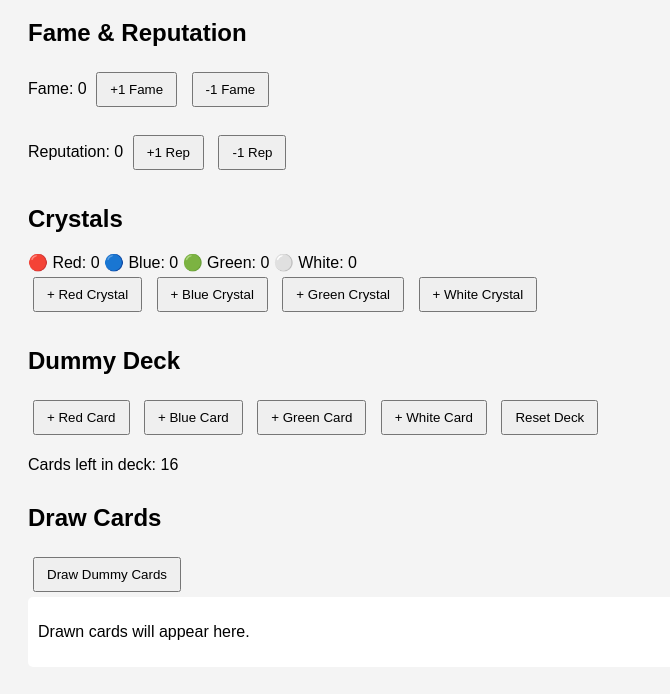
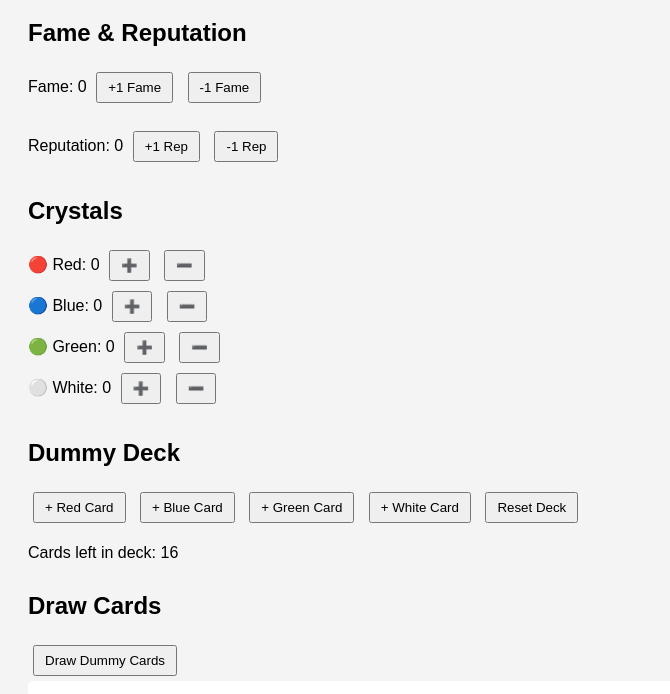
Before and after one commit to pasteurize123/mage-knight-companion, a plain HTML site: page index.html in a window 1280 px wide. Shown: the part 89-783 px from the top of the page, without its empty margins (0-670 px from the left). Drawn offline with Linux system fonts and the light colour scheme.

Commit message:
Update index.html

```diff
--- a/index.html
+++ b/index.html
@@ -6,7 +6,7 @@
     body { font-family: sans-serif; padding: 20px; background: #f4f4f4; }
     h1 { color: #333; }
     .section { margin-bottom: 30px; }
-    button { margin: 5px; padding: 8px 12px; }
+    button { margin: 5px; padding: 6px 10px; }
     .output { background: #fff; padding: 10px; border-radius: 5px; }
   </style>
 </head>
@@ -26,13 +26,17 @@
   <div class="section">
     <h2>Crystals</h2>
     🔴 Red: <span id="red">0</span>
+    <button onclick="changeCrystal('red', 1)">➕</button>
+    <button onclick="changeCrystal('red', -1)">➖</button><br>
     🔵 Blue: <span id="blue">0</span>
+    <button onclick="changeCrystal('blue', 1)">➕</button>
+    <button onclick="changeCrystal('blue', -1)">➖</button><br>
     🟢 Green: <span id="green">0</span>
-    ⚪ White: <span id="white">0</span><br>
-    <button onclick="addCrystal('red')">+ Red Crystal</button>
-    <button onclick="addCrystal('blue')">+ Blue Crystal</button>
-    <button onclick="addCrystal('green')">+ Green Crystal</button>
-    <button onclick="addCrystal('white')">+ White Crystal</button>
+    <button onclick="changeCrystal('green', 1)">➕</button>
+    <button onclick="changeCrystal('green', -1)">➖</button><br>
+    ⚪ White: <span id="white">0</span>
+    <button onclick="changeCrystal('white', 1)">➕</button>
+    <button onclick="changeCrystal('white', -1)">➖</button>
   </div>
 
   <div class="section">
@@ -89,8 +93,8 @@
       document.getElementById("reputation").textContent = reputation;
     }
 
-    function addCrystal(color) {
-      crystals[color]++;
+    function changeCrystal(color, amount) {
+      crystals[color] = Math.max(0, crystals[color] + amount);
       document.getElementById(color).textContent = crystals[color];
     }
 
@@ -116,7 +120,7 @@
       // Check last card and draw extra cards equal to matching crystals
       let lastCard = drawn[drawn.length - 1];
       if (lastCard) {
-        let color = lastCard.split(" ")[0].toLowerCase(); // "Red Card" → "red"
+        let color = lastCard.split(" ")[0].toLowerCase();
         let extraDraws = crystals[color] || 0;
 
         for (let i = 0; i < extraDraws && dummyDeck.length > 0; i++) {
@@ -125,9 +129,7 @@
         }
       }
 
-      // Add drawn cards to discard pile
       discardPile.push(...drawn);
-
       document.getElementById("dummy-output").textContent = `Dummy draws: ${drawn.join(", ")}`;
       updateDeckCount();
       updateDiscardPile();
@@ -138,11 +140,10 @@
     }
 
     function updateDiscardPile() {
-      if (discardPile.length === 0) {
-        document.getElementById("discard-output").textContent = "Discard pile is empty.";
-      } else {
-        document.getElementById("discard-output").textContent = `Discard pile: ${discardPile.join(", ")}`;
-      }
+      document.getElementById("discard-output").textContent =
+        discardPile.length === 0
+          ? "Discard pile is empty."
+          : `Discard pile: ${discardPile.join(", ")}`;
     }
 
     initializeDeck();
```
